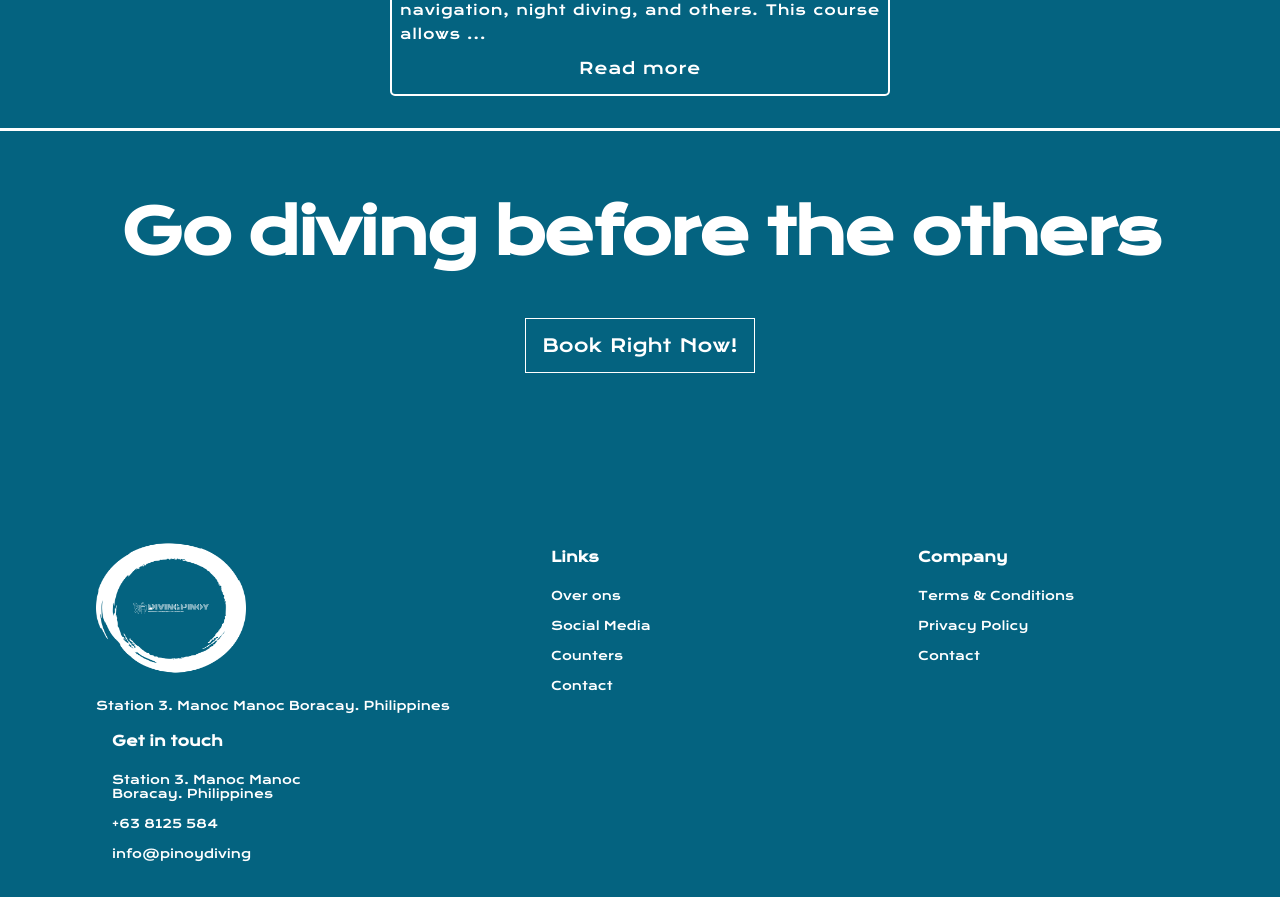
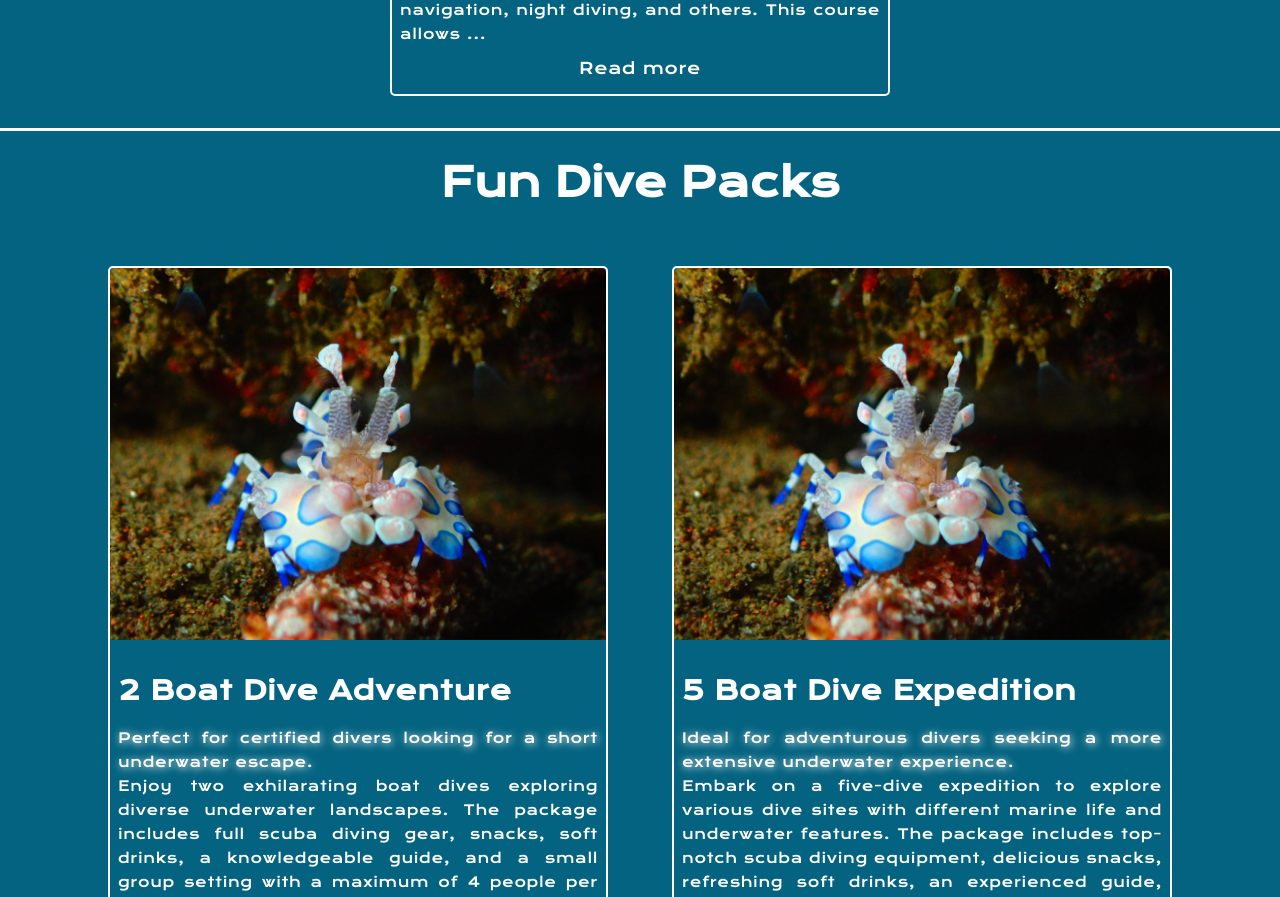
Before and after one commit to CiscoMerchan/diving_pinoy__Webapp, a React (Create React App) app: page /dive in a window 1280 px wide. Shown: the part 2600-3497 px from the top of the page. Built offline with nearby package versions, Linux system fonts and the light colour scheme.

Commit message:
Add Fun Dive section in Dive page

```diff
--- a/src/pages/Dive/Dive.jsx
+++ b/src/pages/Dive/Dive.jsx
@@ -4,6 +4,7 @@ import './Dive.css'
 // Card DATA
 // title_course="Dive Course"
 import courseData from '../../data/courseData.json'
+import funDiveData from '../../data/funDiveData.json'
 import Course from '../../container/course/Course'
 const Dive = () => {
   return (
@@ -12,6 +13,12 @@ const Dive = () => {
         <Course
           title_course= {`Dive Courses`}
           courseData={courseData} />
+        <div className='bar'/>
+          {/* FunDive section */}
+        <Course
+          title_course={`Fun Dive Packs`}
+          courseData={funDiveData}
+        />
     </div>
   )
 }
```
